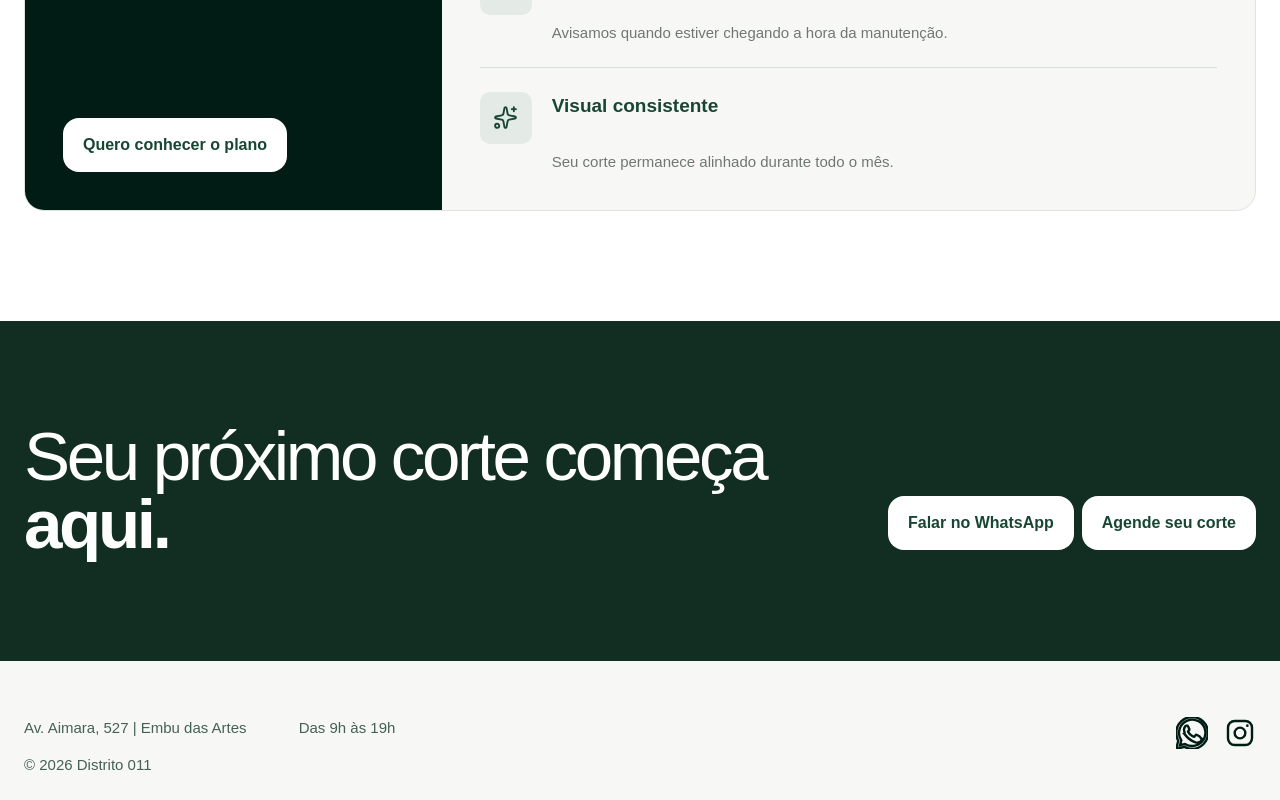
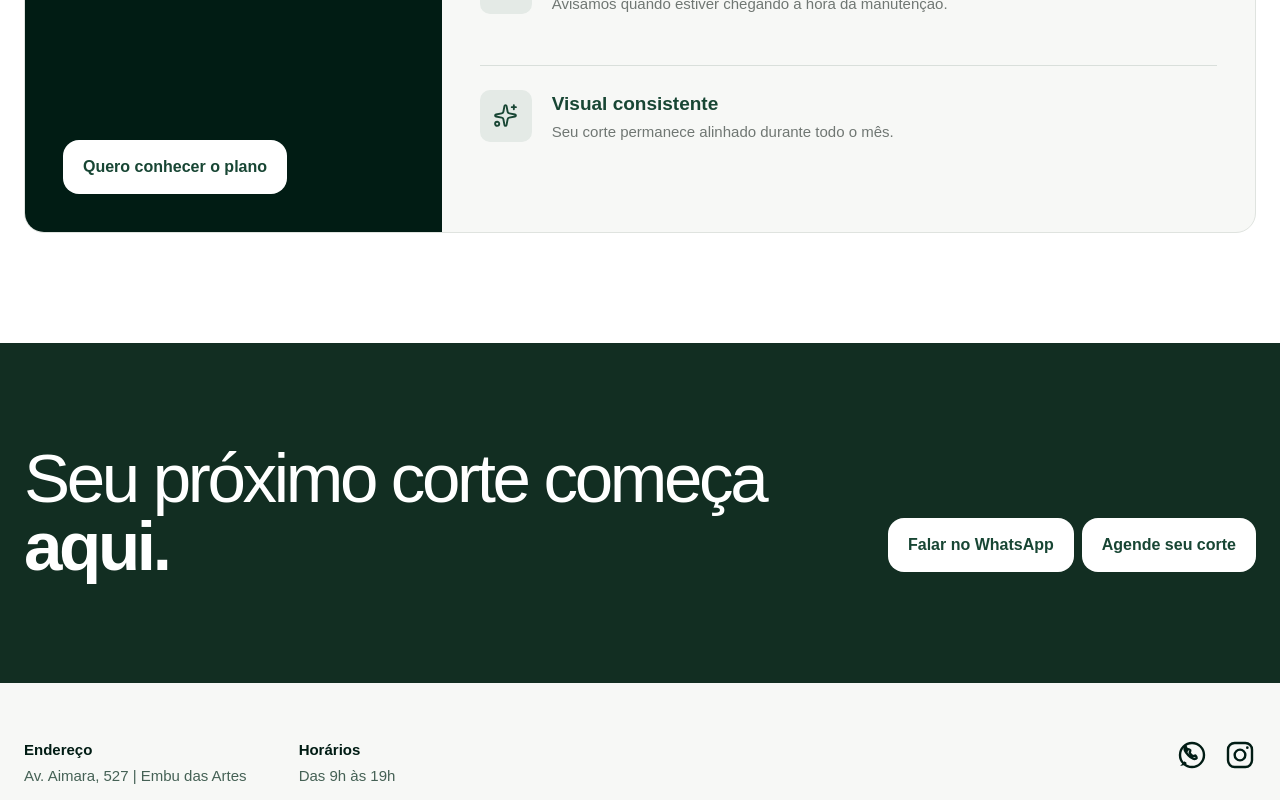
Before and after one commit to Rocha541/distrito-011, a React (Vite) app: page / in a window 1280 px wide. Shown: the part 7800-8600 px from the top of the page. Built offline with nearby package versions, Linux system fonts and the light colour scheme.

Commit message:
fix: refine footer details and plan spacing

```diff
--- a/src/App.tsx
+++ b/src/App.tsx
@@ -186,9 +186,9 @@ export default function App() {
                 <div><strong>50% de desconto após 15 dias</strong><p>Retorne para a manutenção do corte dentro do período e pague apenas metade do valor.</p></div>
               </div>
               <div className="membership-benefits">
-                <div><span className="membership-benefit-icon"><CalendarCheck aria-hidden="true" /></span><strong>Agenda prioritária</strong><p>Mais facilidade para manter seus horários organizados.</p></div>
-                <div><span className="membership-benefit-icon"><BellRing aria-hidden="true" /></span><strong>Lembrete de retorno</strong><p>Avisamos quando estiver chegando a hora da manutenção.</p></div>
-                <div><span className="membership-benefit-icon"><Sparkles aria-hidden="true" /></span><strong>Visual consistente</strong><p>Seu corte permanece alinhado durante todo o mês.</p></div>
+                <div><span className="membership-benefit-icon"><CalendarCheck aria-hidden="true" /></span><div className="membership-benefit-copy"><strong>Agenda prioritária</strong><p>Mais facilidade para manter seus horários organizados.</p></div></div>
+                <div><span className="membership-benefit-icon"><BellRing aria-hidden="true" /></span><div className="membership-benefit-copy"><strong>Lembrete de retorno</strong><p>Avisamos quando estiver chegando a hora da manutenção.</p></div></div>
+                <div><span className="membership-benefit-icon"><Sparkles aria-hidden="true" /></span><div className="membership-benefit-copy"><strong>Visual consistente</strong><p>Seu corte permanece alinhado durante todo o mês.</p></div></div>
               </div>
             </div>
           </div>
--- a/src/components/SiteFooter.tsx
+++ b/src/components/SiteFooter.tsx
@@ -23,14 +23,22 @@ export default function SiteFooter({ details }: { details: FooterDetails }) {
       <div className="site-footer__details">
         <div className="site-footer__content">
           <div className="site-footer__meta">
-            <address>{details.address}</address>
-            <p>{details.hours}</p>
+            <div>
+              <strong>Endereço</strong>
+              <address>{details.address}</address>
+            </div>
+            <div>
+              <strong>Horários</strong>
+              <p>{details.hours}</p>
+            </div>
             <p className="site-footer__copyright">© 2026 Distrito 011</p>
           </div>
           <nav className="site-footer__links" aria-label="Redes sociais">
             <a href={details.whatsappUrl} target="_blank" rel="noreferrer" aria-label="WhatsApp">
               <svg viewBox="0 0 24 24" aria-hidden="true">
-                <path d="M20.5 3.5A11.8 11.8 0 0 0 12.1 0C5.5 0 .2 5.3.2 11.9c0 2.1.5 4.1 1.5 5.9L.1 24l6.3-1.6a11.8 11.8 0 0 0 5.7 1.5h.1c6.5 0 11.8-5.3 11.8-11.9 0-3.2-1.2-6.1-3.5-8.5ZM12.1 21.8a9.8 9.8 0 0 1-5-1.4l-.4-.2-3.7 1 1-3.6-.2-.4a9.9 9.9 0 1 1 8.3 4.6Zm5.4-7.4c-.3-.2-1.8-.9-2.1-1s-.5-.1-.7.2-.8 1-.9 1.1-.3.2-.6.1a8 8 0 0 1-2.4-1.5 9 9 0 0 1-1.7-2.1c-.2-.3 0-.4.1-.6l.5-.5c.1-.2.2-.3.3-.5s0-.4 0-.5L9 6.9c-.2-.5-.5-.4-.7-.4h-.6c-.2 0-.5.1-.7.4s-1 1-1 2.5 1 2.8.2 3.1c.2.2 2.6 4 6.2 5.6.9.4 1.6.7 2.2.9.9.3 1.7.2 2.3.1.7-.1 1.8-.8 2.1-1.5s.3-1.4.2-1.5-.3-.2-.6-.4Z" />
+                <circle cx="12" cy="12" r="9" />
+                <path d="M8.4 8.1c.2-.5.6-.6 1-.4l1 .5c.3.1.4.4.3.7l-.4 1c-.1.2 0 .4.1.6.5.9 1.3 1.7 2.2 2.2.2.1.4.2.6.1l1-.4c.3-.1.6 0 .7.3l.5 1c.2.4 0 .8-.4 1-.7.3-1.4.4-2.1.1-1.4-.6-2.7-1.6-3.7-2.7-1-1-2-2.3-2.6-3.7-.3-.7-.2-1.4.1-2.1l.5-.7Z" />
+                <path d="m7.1 17.3-1.3 1.4 2-.5" />
               </svg>
             </a>
             <a href={details.instagramUrl} target="_blank" rel="noreferrer" aria-label="Instagram">
--- a/src/index.css
+++ b/src/index.css
@@ -139,12 +139,13 @@ a:focus-visible { outline: 3px solid #d5a95f; outline-offset: 4px; }
 .membership-benefit-icon { display: inline-flex; width: 52px; height: 52px; flex: 0 0 52px; align-items: center; justify-content: center; border-radius: 10px; background: #e4eae6; color: var(--green); }
 .membership-benefit-icon svg { width: 25px; height: 25px; stroke-width: 1.8; }
 .membership-benefits { margin-top: 14px; display: flex; flex-direction: column; }
-.membership-benefits > div { display: grid; min-width: 0; grid-template-columns: 52px 1fr; grid-template-rows: auto auto; column-gap: 20px; row-gap: 8px; padding: 24px 0; border-bottom: 1px solid #d9dfdb; }
+.membership-benefits > div { display: grid; min-width: 0; min-height: 128px; grid-template-columns: 52px 1fr; column-gap: 20px; padding: 24px 0; border-bottom: 1px solid #d9dfdb; }
 .membership-benefits > div:last-child { padding-bottom: 0; border-bottom: 0; }
-.membership-benefits strong { display: block; grid-column: 2; margin-top: 3px; font-size: 19px; line-height: 1.15; }
-.membership-benefits p { grid-column: 2; margin: 0; }
+.membership-benefit-copy { display: grid; align-content: start; gap: 8px; padding-top: 3px; }
+.membership-benefits strong { display: block; font-size: 19px; line-height: 1.15; }
+.membership-benefits p { margin: 0; }
 
-.site-footer { overflow: hidden; }
+.site-footer { overflow: hidden; background: #f7f8f6; }
 .site-footer__cta { padding: clamp(56px, 8vw, 120px) 24px; background: rgb(18, 46, 34); color: #fff; }
 .site-footer__cta-content { width: min(1428px, 100%); margin: 0 auto; }
 .site-footer__cta-content { display: grid; grid-template-columns: minmax(0, 1fr) auto; gap: 40px; align-items: end; }
@@ -154,14 +155,16 @@ a:focus-visible { outline: 3px solid #d5a95f; outline-offset: 4px; }
 .site-footer__cta-links .cta { text-decoration: none; }
 .site-footer__details { min-height: 440px; padding: 56px 24px 0; background: #f7f8f6; color: var(--deep-green); }
 .site-footer__content { display: flex; width: min(1310px, 100%); margin: 0 auto; align-items: flex-start; justify-content: space-between; gap: 40px; }
-.site-footer__meta { display: grid; grid-template-columns: auto auto; gap: 16px 52px; }
+.site-footer__meta { display: grid; grid-template-columns: auto auto; gap: 18px 52px; }
+.site-footer__meta > div { display: grid; gap: 4px; }
+.site-footer__meta strong { font-size: 15px; font-weight: 800; }
 .site-footer address, .site-footer__meta p { margin: 0; color: #456155; font-size: 15px; line-height: 1.4; font-style: normal; }
 .site-footer__copyright { grid-column: 1 / -1; }
 .site-footer__links { display: flex; gap: 16px; }
 .site-footer__links a { display: inline-flex; align-items: center; justify-content: center; color: var(--deep-green); }
 .site-footer__links svg { width: 32px; height: 32px; fill: none; stroke: currentColor; stroke-width: 1.8; }
 .site-footer__brand-wrap { height: clamp(94px, 11.5vw, 166px); margin-top: clamp(60px, 7vw, 112px); overflow: hidden; }
-.site-footer__brand { width: min(1428px, 100%); margin: 0 auto; color: var(--deep-green); font-size: clamp(88px, 17.1vw, 246px); font-weight: 900; line-height: .8; letter-spacing: -.09em; white-space: nowrap; transform: translateY(12%); }
+.site-footer__brand { width: min(1428px, 100%); margin: 0 auto; color: var(--deep-green); font-size: clamp(88px, 17.1vw, 246px); font-weight: 900; line-height: .8; letter-spacing: normal; white-space: nowrap; transform: translateY(12%); }
 .site-footer__cta-links a:focus-visible { outline: 3px solid #fff; outline-offset: 6px; }
 .site-footer__links a:focus-visible { outline: 3px solid var(--deep-green); outline-offset: 6px; }
 
```
